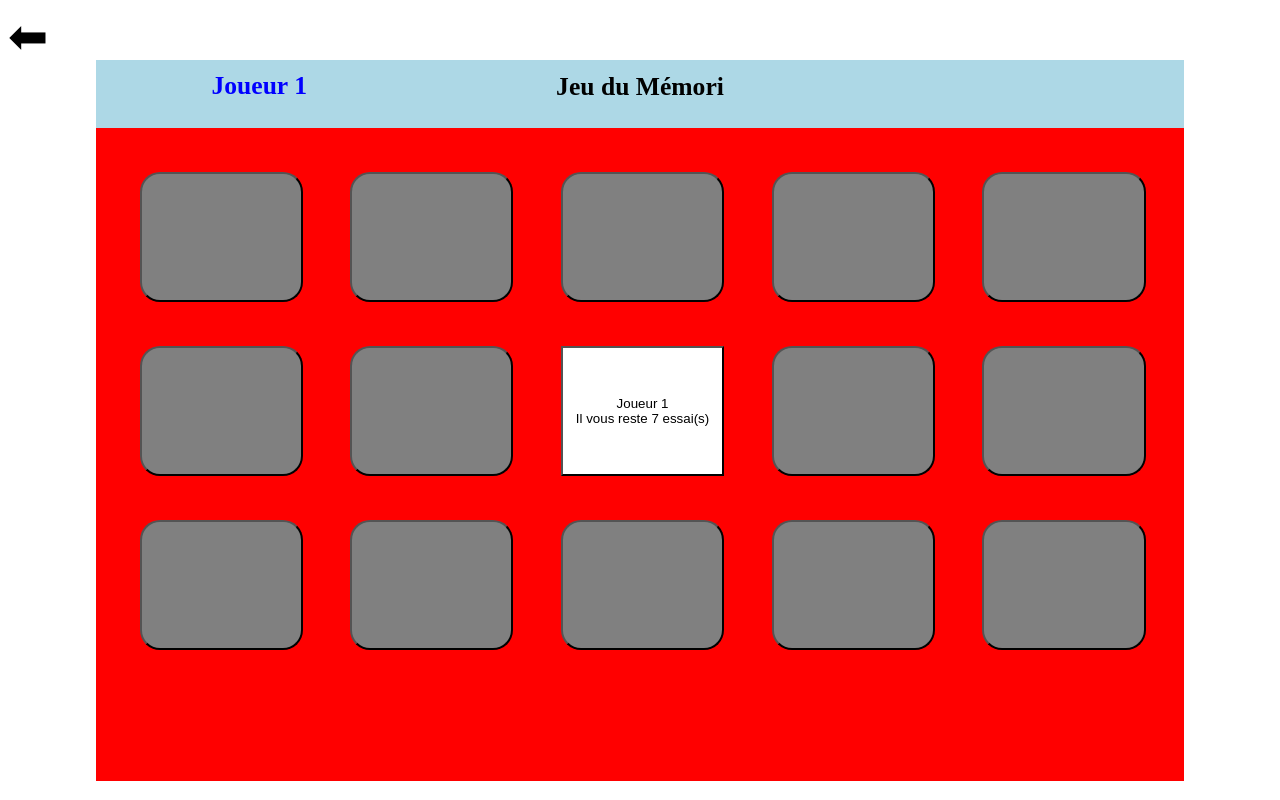
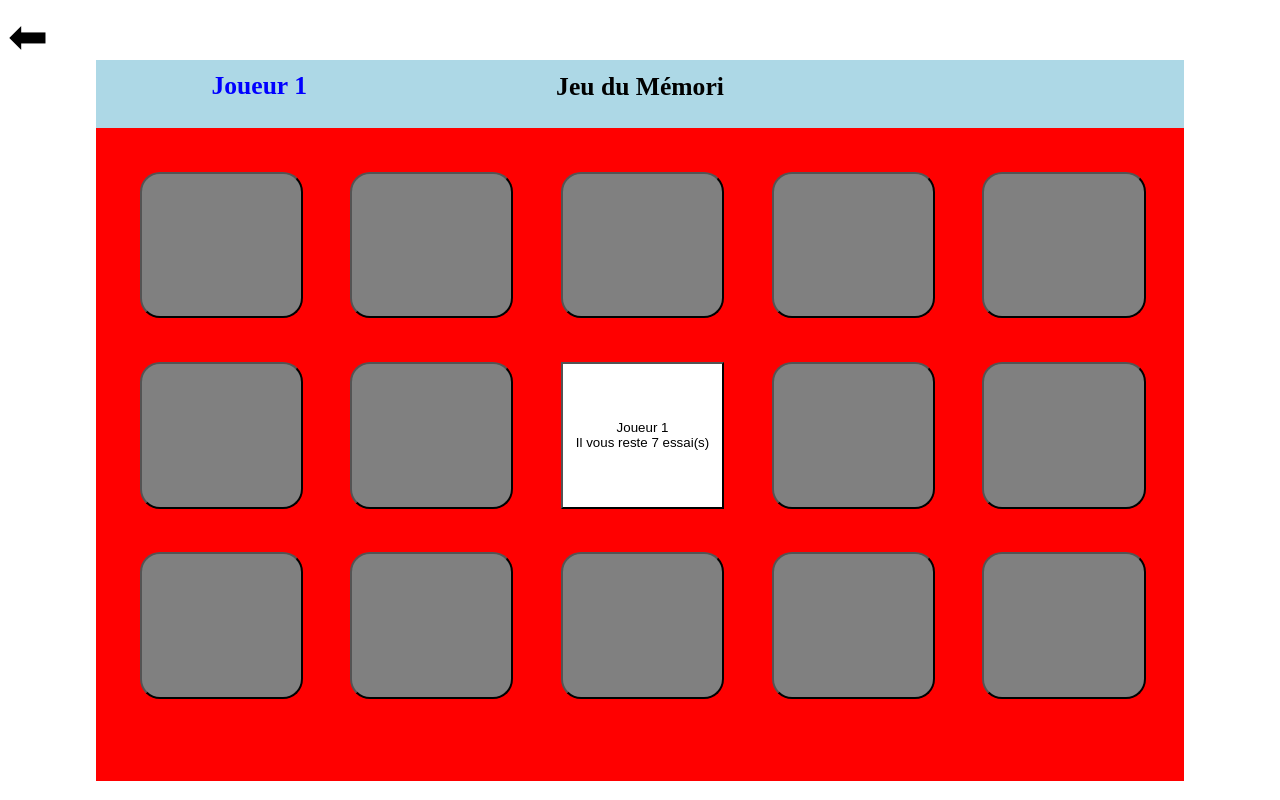
Before and after one commit to SamSamsung/Time-killer, a PHP site: page /memo.html in a window 1280 px wide. Run offline with PHP 8.4, Linux system fonts and the light colour scheme.

Commit message:
Update style_memo.css

```diff
--- a/css/style_memo.css
+++ b/css/style_memo.css
@@ -47,7 +47,7 @@
     border-radius: 20px;
     margin-top: 4%;
     margin-left: 4%;
-    height: 20%;
+    height: 22.5%;
     width: 15%;
 }
 
```
